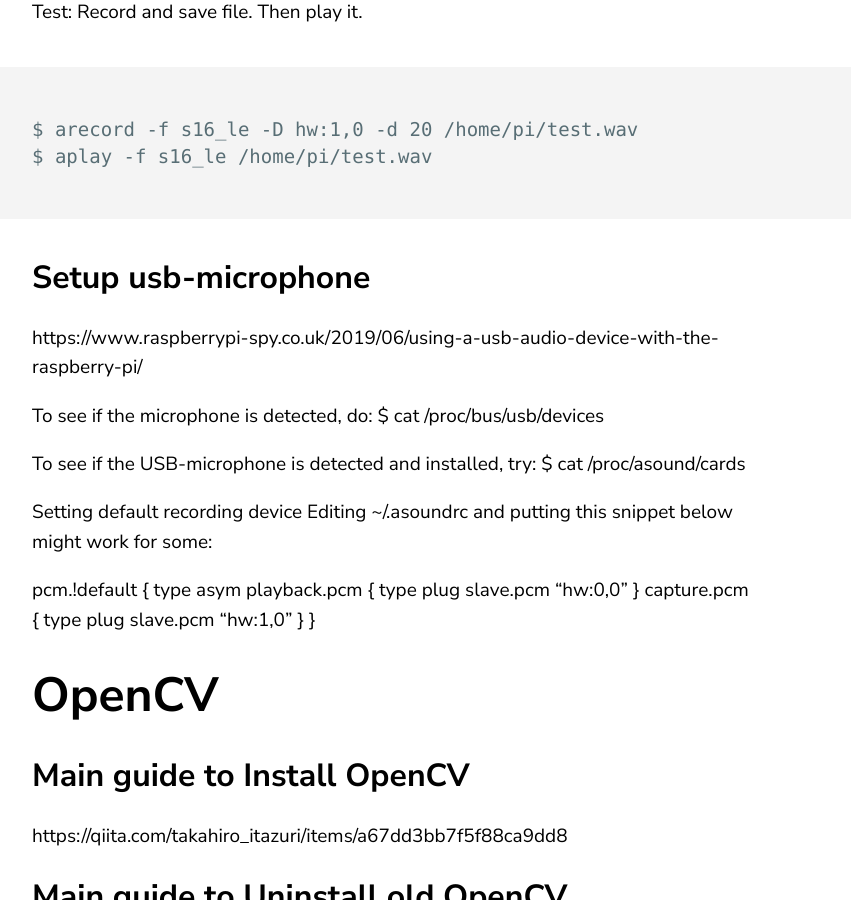
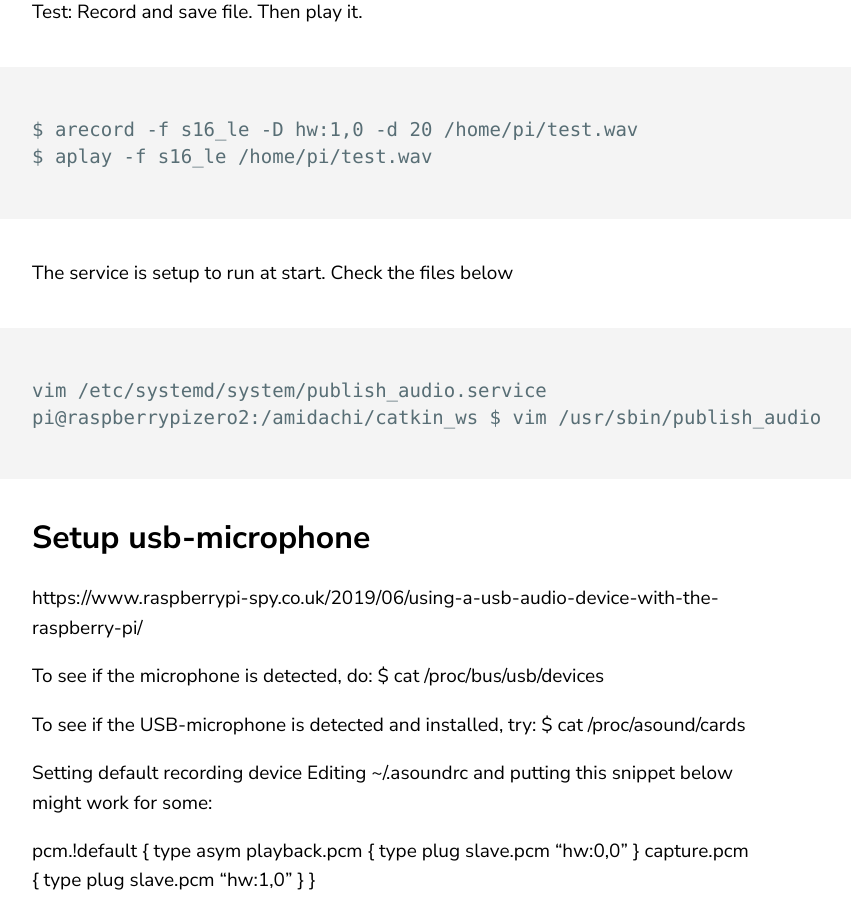
Before and after one commit to jluis9796/jluis9796.github.io, a Jekyll site: the page built from _posts/2020-05-31-manuals.markdown, in a window 1280 px wide and 900 px high, scrolled down 31725 px. Shown: the whole window, without its empty margins (68-919 px from the left). Built offline with Jekyll 4.4.1, drawn with Linux system fonts in a browser that asks for light colours.

Commit message:
Update 2020-05-31-manuals.markdown

````diff
--- a/_posts/2020-05-31-manuals.markdown
+++ b/_posts/2020-05-31-manuals.markdown
@@ -706,6 +706,12 @@ $ arecord -f s16_le -D hw:1,0 -d 20 /home/pi/test.wav
 $ aplay -f s16_le /home/pi/test.wav
 ```
 
+The service is setup to run at start. Check the files below
+```
+vim /etc/systemd/system/publish_audio.service
+pi@raspberrypizero2:/amidachi/catkin_ws $ vim /usr/sbin/publish_audio
+```
+
 ## Setup usb-microphone
 https://www.raspberrypi-spy.co.uk/2019/06/using-a-usb-audio-device-with-the-raspberry-pi/
 
````
